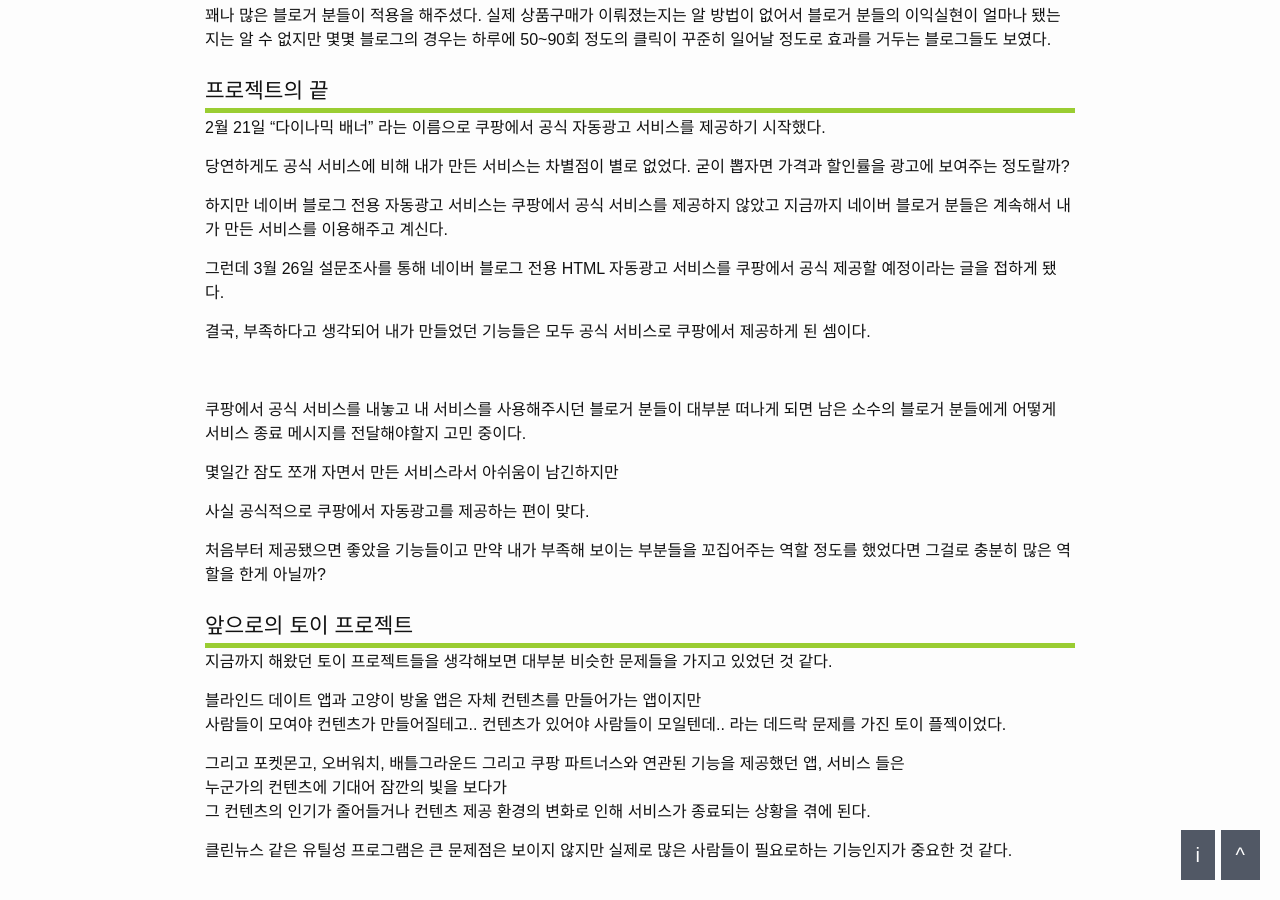
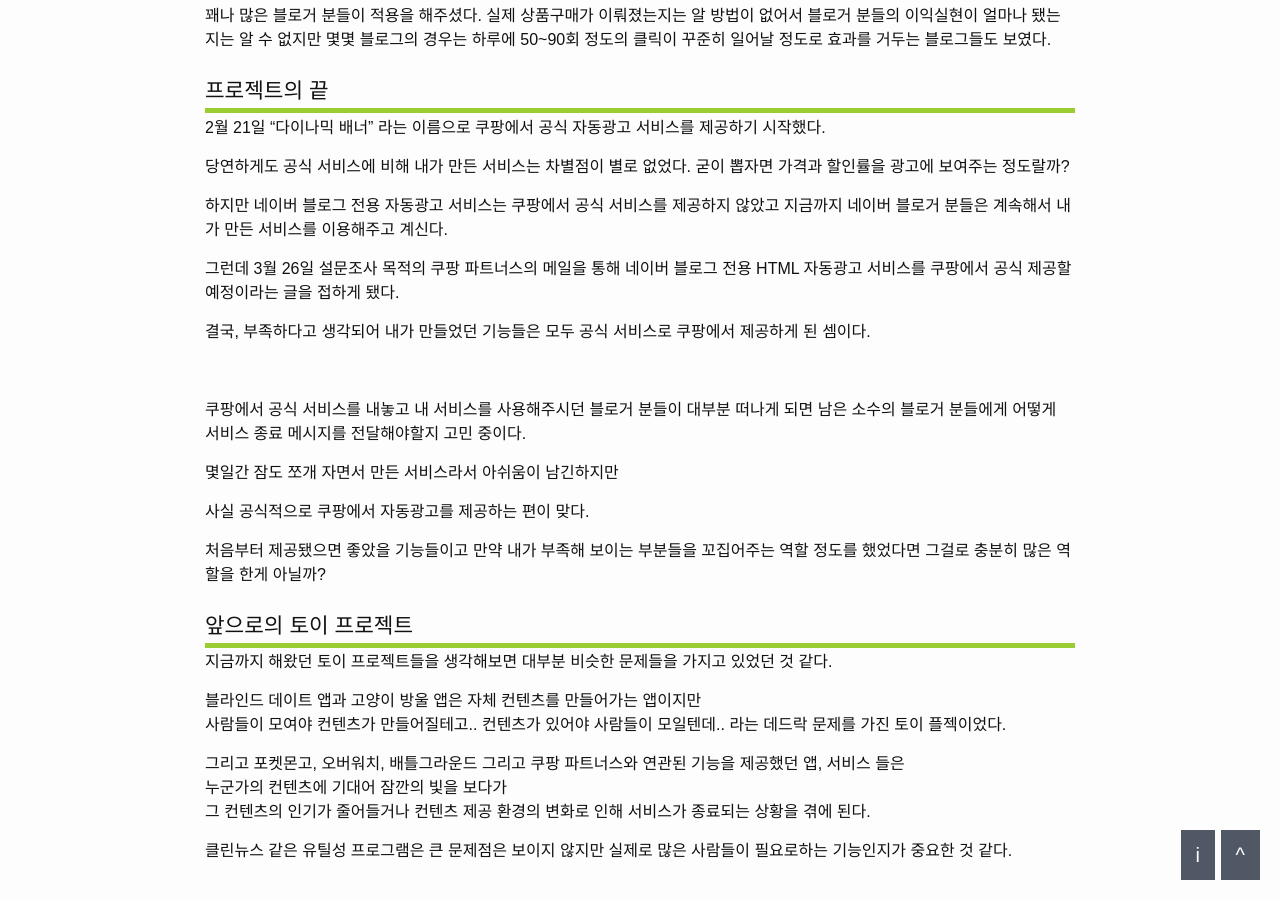
Before and after one commit to dveamer/dveamer.github.io, a Jekyll site: the page built from _posts/Toy-Projects/2019-04-04-ClosingCoupangAds.md, in a window 1280 px wide and 900 px high, scrolled down 1222 px. Built offline with Jekyll 4.4.1, drawn with Linux system fonts in a browser that asks for light colours.

Commit message:
homepage

```diff
--- a/_posts/Toy-Projects/2019-04-04-ClosingCoupangAds.md
+++ b/_posts/Toy-Projects/2019-04-04-ClosingCoupangAds.md
@@ -43,7 +43,7 @@
 
 하지만 네이버 블로그 전용 자동광고 서비스는 쿠팡에서 공식 서비스를 제공하지 않았고 지금까지 네이버 블로거 분들은 계속해서 내가 만든 서비스를 이용해주고 계신다.
 
-그런데 3월 26일 설문조사를 통해 네이버 블로그 전용 HTML 자동광고 서비스를 쿠팡에서 공식 제공할 예정이라는 글을 접하게 됐다.
+그런데 3월 26일 설문조사 목적의 쿠팡 파트너스의 메일을 통해 네이버 블로그 전용 HTML 자동광고 서비스를 쿠팡에서 공식 제공할 예정이라는 글을 접하게 됐다.
 
 결국, 부족하다고 생각되어 내가 만들었던 기능들은 모두 공식 서비스로 쿠팡에서 제공하게 된 셈이다.
 
```
